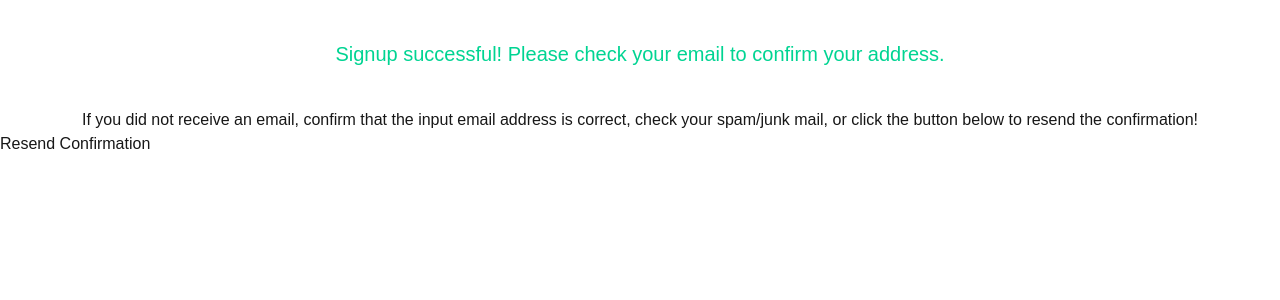
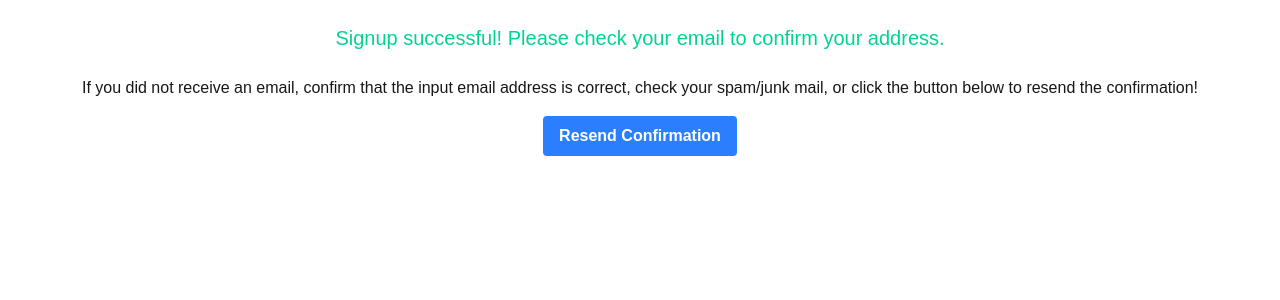
Before and after one commit to tak510/anime-rec, a Next.js app: page /signup/loadconfirm in a window 1280 px wide. Shown: the top 300 px of the page. Built offline with nearby package versions, Linux system fonts and the light colour scheme; no server answers.

Commit message:
Added resend email functionality to loadconfirm page.

```diff
--- a/src/app/signup/loadconfirm/page.tsx
+++ b/src/app/signup/loadconfirm/page.tsx
@@ -1,17 +1,58 @@
 'use client'
 
-export default function loadingConfirmPage() {
+import { useState } from 'react';
+import { useSearchParams } from 'next/navigation';
+import { supabase } from '@/lib/supabase';
 
-    return (
-        <div className="min-h-screen">
-          <p className="text-emerald-400 text-xl text-center p-10">
-            Signup successful! Please check your email to confirm your address.
-          </p>
+export default function LoadingConfirmPage() {
+  const [message, setMessage] = useState<string | null>(null);
+  const [error, setError] = useState<string | null>(null);
+  const searchParams = useSearchParams();
+  const email = searchParams.get('email');
 
-          <p className="text-center">If you did not receive an email, confirm that the input email address is correct, check your spam/junk mail, or
-            click the button below to resend the confirmation!</p>
+  const handleResendConfirmation = async () => {
+    setMessage(null);
+    setError(null);
 
-          <button type="button">Resend Confirmation</button>
-        </div>
-    )
+    if (!email) {
+      setError('No email found. Please return to signup.');
+      return;
+    }
+
+    const { error } = await supabase.auth.resend({
+      type: 'signup',
+      email,
+    });
+
+    if (error) {
+      setError(error.message);
+    } else {
+      setMessage('Confirmation email resent successfully!');
+    }
+  };
+
+  return (
+    <div className="min-h-screen p-6">
+      <p className="text-emerald-400 text-xl text-center pb-6">
+        Signup successful! Please check your email to confirm your address.
+      </p>
+
+      <p className="text-center mb-4">
+        If you did not receive an email, confirm that the input email address is correct, check your spam/junk mail, or click the button below to resend the confirmation!
+      </p>
+
+      {message && <p className="text-green-500 text-center">{message}</p>}
+      {error && <p className="text-red-500 text-center">{error}</p>}
+
+      <div className="text-center mt-4">
+        <button
+          type="button"
+          className="bg-blue-500 hover:bg-blue-700 text-white font-semibold py-2 px-4 rounded"
+          onClick={handleResendConfirmation}
+        >
+          Resend Confirmation
+        </button>
+      </div>
+    </div>
+  );
 }
--- a/src/app/signup/page.tsx
+++ b/src/app/signup/page.tsx
@@ -2,12 +2,14 @@
 
 import { useState } from 'react';
 import { supabase } from '@/lib/supabase';
+import { useRouter } from 'next/navigation';
 
 export default function SignUpPage() {
   const [email, setEmail] = useState('');
   const [password, setPassword] = useState('');
   const [errorMsg, setErrorMsg] = useState('');
   const [successMsg, setSuccessMsg] = useState('');
+  const router = useRouter();
 
   const handleSignup = async (e: React.FormEvent) => {
       e.preventDefault(); // Prevent page reload
@@ -25,6 +27,7 @@ export default function SignUpPage() {
       } else {
           if (!data.session || !data.user?.confirmed_at) {
             setSuccessMsg('Signup successful! Please check your email to confirm your address.')
+            router.push(`/signup/loadconfirm?email=${encodeURIComponent(email)}`);
           }
       }
   };
@@ -53,7 +56,6 @@ export default function SignUpPage() {
             Sign Up
           </button>
         </form>
-        <br></br>
         <div>
           {errorMsg && <p className="text-red-500 mt-2">{errorMsg}</p>}
           <p className="text-green-400">{successMsg}</p>
```
